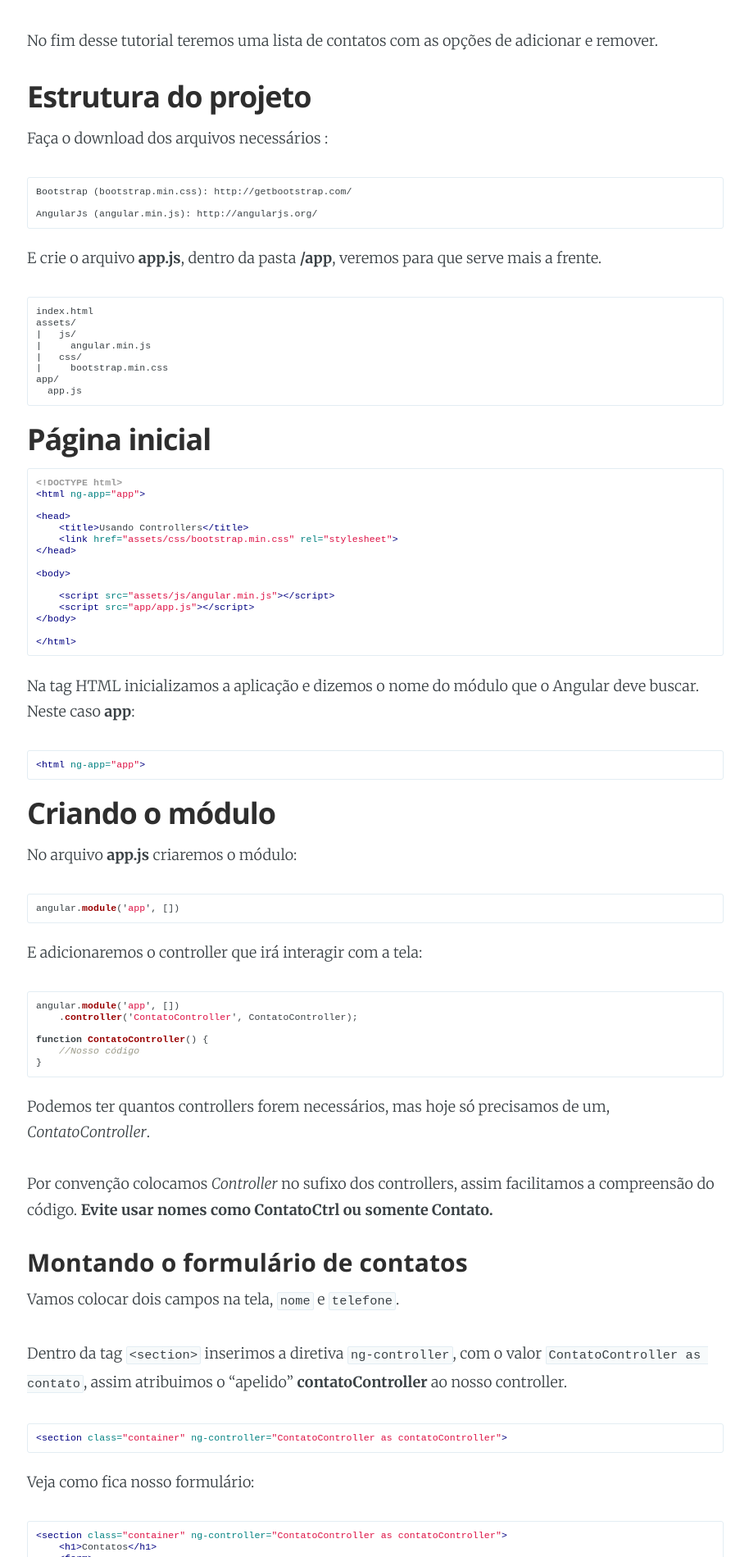
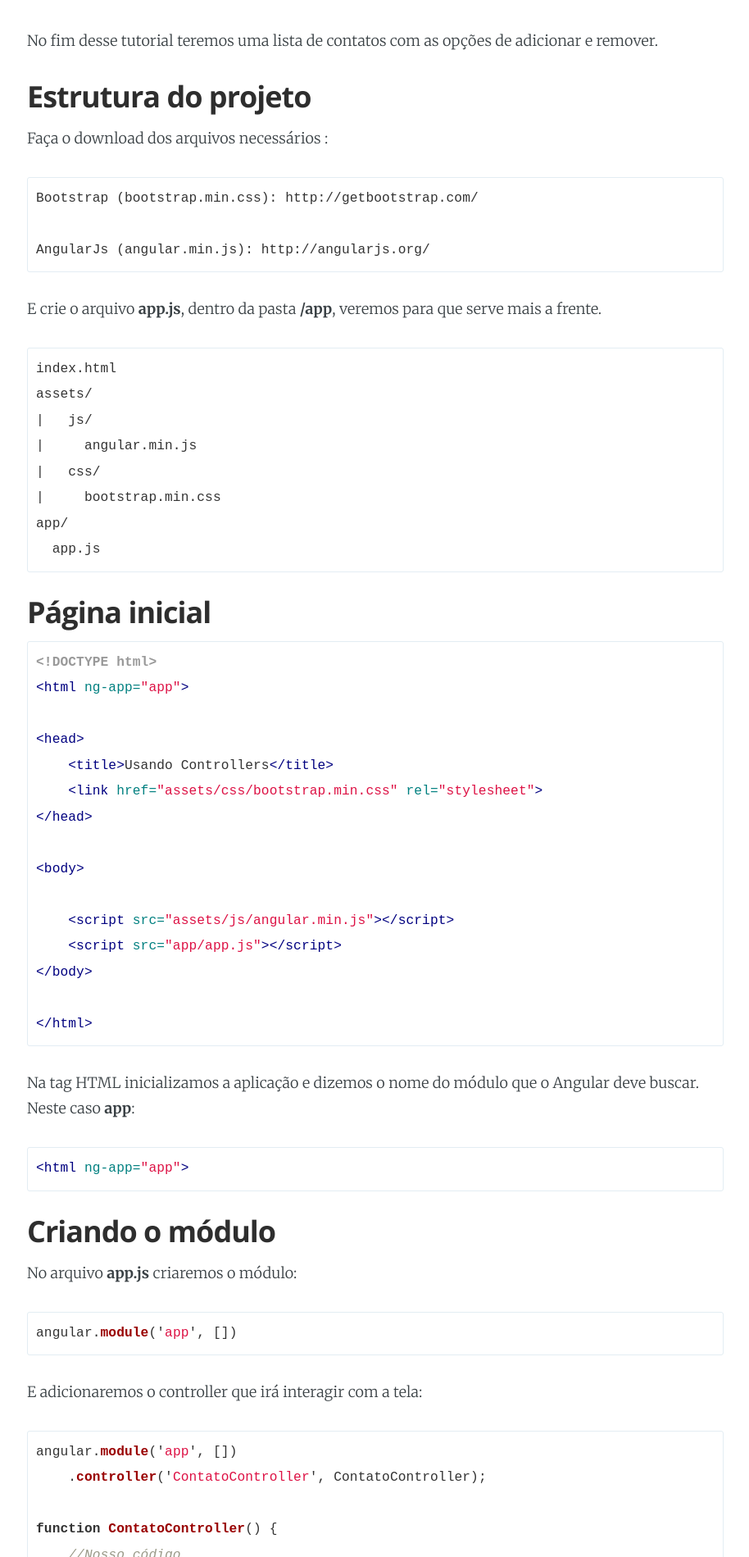
Before and after one commit to michaelfidelis/michaelfidelis.github.io, a Jekyll site: the page built from _posts/2016-01-25-usando-controllers-angularjs.md, in a window 1280 px wide. Shown: the part 352-2251 px from the top of the page at 82% size, without its empty margins (182-1096 px from the left). Built offline with Jekyll 4.4.1, drawn with Linux system fonts in a browser that asks for light colours; Markdown is read by kramdown in place of the engine named in the settings.

Commit message:
Update _syntax.scss

```diff
--- a/_sass/_syntax.scss
+++ b/_sass/_syntax.scss
@@ -1,71 +1,74 @@
+.highlight  { background: #ffffff; }
+.highlight .c { color: #999988; font-style: italic } /* Comment */
+.highlight .err { color: #a61717; background-color: #e3d2d2 } /* Error */
+.highlight .k { font-weight: bold } /* Keyword */
+.highlight .o { font-weight: bold } /* Operator */
+.highlight .cm { color: #999988; font-style: italic } /* Comment.Multiline */
+.highlight .cp { color: #999999; font-weight: bold } /* Comment.Preproc */
+.highlight .c1 { color: #999988; font-style: italic } /* Comment.Single */
+.highlight .cs { color: #999999; font-weight: bold; font-style: italic } /* Comment.Special */
+.highlight .gd { color: #000000; background-color: #ffdddd } /* Generic.Deleted */
+.highlight .gd .x { color: #000000; background-color: #ffaaaa } /* Generic.Deleted.Specific */
+.highlight .ge { font-style: italic } /* Generic.Emph */
+.highlight .gr { color: #aa0000 } /* Generic.Error */
+.highlight .gh { color: #999999 } /* Generic.Heading */
+.highlight .gi { color: #000000; background-color: #ddffdd } /* Generic.Inserted */
+.highlight .gi .x { color: #000000; background-color: #aaffaa } /* Generic.Inserted.Specific */
+.highlight .go { color: #888888 } /* Generic.Output */
+.highlight .gp { color: #555555 } /* Generic.Prompt */
+.highlight .gs { font-weight: bold } /* Generic.Strong */
+.highlight .gu { color: #aaaaaa } /* Generic.Subheading */
+.highlight .gt { color: #aa0000 } /* Generic.Traceback */
+.highlight .kc { font-weight: bold } /* Keyword.Constant */
+.highlight .kd { font-weight: bold } /* Keyword.Declaration */
+.highlight .kp { font-weight: bold } /* Keyword.Pseudo */
+.highlight .kr { font-weight: bold } /* Keyword.Reserved */
+.highlight .kt { color: #445588; font-weight: bold } /* Keyword.Type */
+.highlight .m { color: #009999 } /* Literal.Number */
+.highlight .s { color: #d14 } /* Literal.String */
+.highlight .na { color: #008080 } /* Name.Attribute */
+.highlight .nb { color: #0086B3 } /* Name.Builtin */
+.highlight .nc { color: #445588; font-weight: bold } /* Name.Class */
+.highlight .no { color: #008080 } /* Name.Constant */
+.highlight .ni { color: #800080 } /* Name.Entity */
+.highlight .ne { color: #990000; font-weight: bold } /* Name.Exception */
+.highlight .nf { color: #990000; font-weight: bold } /* Name.Function */
+.highlight .nn { color: #555555 } /* Name.Namespace */
+.highlight .nt { color: #000080 } /* Name.Tag */
+.highlight .nv { color: #008080 } /* Name.Variable */
+.highlight .ow { font-weight: bold } /* Operator.Word */
+.highlight .w { color: #bbbbbb } /* Text.Whitespace */
+.highlight .mf { color: #009999 } /* Literal.Number.Float */
+.highlight .mh { color: #009999 } /* Literal.Number.Hex */
+.highlight .mi { color: #009999 } /* Literal.Number.Integer */
+.highlight .mo { color: #009999 } /* Literal.Number.Oct */
+.highlight .sb { color: #d14 } /* Literal.String.Backtick */
+.highlight .sc { color: #d14 } /* Literal.String.Char */
+.highlight .sd { color: #d14 } /* Literal.String.Doc */
+.highlight .s2 { color: #d14 } /* Literal.String.Double */
+.highlight .se { color: #d14 } /* Literal.String.Escape */
+.highlight .sh { color: #d14 } /* Literal.String.Heredoc */
+.highlight .si { color: #d14 } /* Literal.String.Interpol */
+.highlight .sx { color: #d14 } /* Literal.String.Other */
+.highlight .sr { color: #009926 } /* Literal.String.Regex */
+.highlight .s1 { color: #d14 } /* Literal.String.Single */
+.highlight .ss { color: #990073 } /* Literal.String.Symbol */
+.highlight .bp { color: #999999 } /* Name.Builtin.Pseudo */
+.highlight .vc { color: #008080 } /* Name.Variable.Class */
+.highlight .vg { color: #008080 } /* Name.Variable.Global */
+.highlight .vi { color: #008080 } /* Name.Variable.Instance */
+.highlight .il { color: #009999 } /* Literal.Number.Integer.Long */
 
-
-.highlight {
-	background: #ffffff;
-    	font-size: 0.8em;
-    	line-height: 1.2em;
-	.c { color: #999988; font-style: italic } /* Comment */
-	.err { color: #a61717; background-color: #e3d2d2 } /* Error */
-	.k { font-weight: bold } /* Keyword */
-	.o { font-weight: bold } /* Operator */
-	.cm { color: #999988; font-style: italic } /* Comment.Multiline */
-	.cp { color: #999999; font-weight: bold } /* Comment.Preproc */
-	.c1 { color: #999988; font-style: italic } /* Comment.Single */
-	.cs { color: #999999; font-weight: bold; font-style: italic } /* Comment.Special */
-	.gd { color: #000000; background-color: #ffdddd } /* Generic.Deleted */
-	.gd .x { color: #000000; background-color: #ffaaaa } /* Generic.Deleted.Specific */
-	.ge { font-style: italic } /* Generic.Emph */
-	.gr { color: #aa0000 } /* Generic.Error */
-	.gh { color: #999999 } /* Generic.Heading */
-	.gi { color: #000000; background-color: #ddffdd } /* Generic.Inserted */
-	.gi .x { color: #000000; background-color: #aaffaa } /* Generic.Inserted.Specific */
-	.go { color: #888888 } /* Generic.Output */
-	.gp { color: #555555 } /* Generic.Prompt */
-	.gs { font-weight: bold } /* Generic.Strong */
-	.gu { color: #aaaaaa } /* Generic.Subheading */
-	.gt { color: #aa0000 } /* Generic.Traceback */
-	.kc { font-weight: bold } /* Keyword.Constant */
-	.kd { font-weight: bold } /* Keyword.Declaration */
-	.kp { font-weight: bold } /* Keyword.Pseudo */
-	.kr { font-weight: bold } /* Keyword.Reserved */
-	.kt { color: #445588; font-weight: bold } /* Keyword.Type */
-	.m { color: #009999 } /* Literal.Number */
-	.s { color: #d14 } /* Literal.String */
-	.na { color: #008080 } /* Name.Attribute */
-	.nb { color: #0086B3 } /* Name.Builtin */
-	.nc { color: #445588; font-weight: bold } /* Name.Class */
-	.no { color: #008080 } /* Name.Constant */
-	.ni { color: #800080 } /* Name.Entity */
-	.ne { color: #990000; font-weight: bold } /* Name.Exception */
-	.nf { color: #990000; font-weight: bold } /* Name.Function */
-	.nn { color: #555555 } /* Name.Namespace */
-	.nt { color: #000080 } /* Name.Tag */
-	.nv { color: #008080 } /* Name.Variable */
-	.ow { font-weight: bold } /* Operator.Word */
-	.w { color: #bbbbbb } /* Text.Whitespace */
-	.mf { color: #009999 } /* Literal.Number.Float */
-	.mh { color: #009999 } /* Literal.Number.Hex */
-	.mi { color: #009999 } /* Literal.Number.Integer */
-	.mo { color: #009999 } /* Literal.Number.Oct */
-	.sb { color: #d14 } /* Literal.String.Backtick */
-	.sc { color: #d14 } /* Literal.String.Char */
-	.sd { color: #d14 } /* Literal.String.Doc */
-	.s2 { color: #d14 } /* Literal.String.Double */
-	.se { color: #d14 } /* Literal.String.Escape */
-	.sh { color: #d14 } /* Literal.String.Heredoc */
-	.si { color: #d14 } /* Literal.String.Interpol */
-	.sx { color: #d14 } /* Literal.String.Other */
-	.sr { color: #009926 } /* Literal.String.Regex */
-	.s1 { color: #d14 } /* Literal.String.Single */
-	.ss { color: #990073 } /* Literal.String.Symbol */
-	.bp { color: #999999 } /* Name.Builtin.Pseudo */
-	.vc { color: #008080 } /* Name.Variable.Class */
-	.vg { color: #008080 } /* Name.Variable.Global */
-	.vi { color: #008080 } /* Name.Variable.Instance */
-	.il { color: #009999 } /* Literal.Number.Integer.Long */
-}
-.highlight pre code { display: block; white-space: pre; overflow-x: auto; word-wrap: normal; }
 /* Make line numbers unselectable: excludes line numbers from copy-paste user ops */
 .highlight .lineno {-webkit-user-select: none;-moz-user-select: none; -o-user-select: none;}
-.lineno::-moz-selection {background-color: transparent;} /* Mozilla specific */
+.lineno::-moz-selection {background-color: transparent;}/* Mozilla specific */
 .lineno::selection {background-color: transparent;} /* Other major browsers */
+
+.post>.highlight .lineno { color: #ccc; display:inline-block; padding: 0 5px; border-right:1px solid #ccc; }
+.post>.highlight pre code { display: block; white-space: pre; overflow-x: auto; word-wrap: normal; }
+.post>.highlight pre code.console { color:#666; background-color: black; padding: inherit;}
+.post>.highlight pre code.console .go { color: #bbb; }
+.post>.highlight pre code.console .gp { color: #999; }
+
+code { color: #333; background-color: #F4F4F4 }
+h1 code, h2 code, h3 code, h4 code { color: #c7254e }
```
